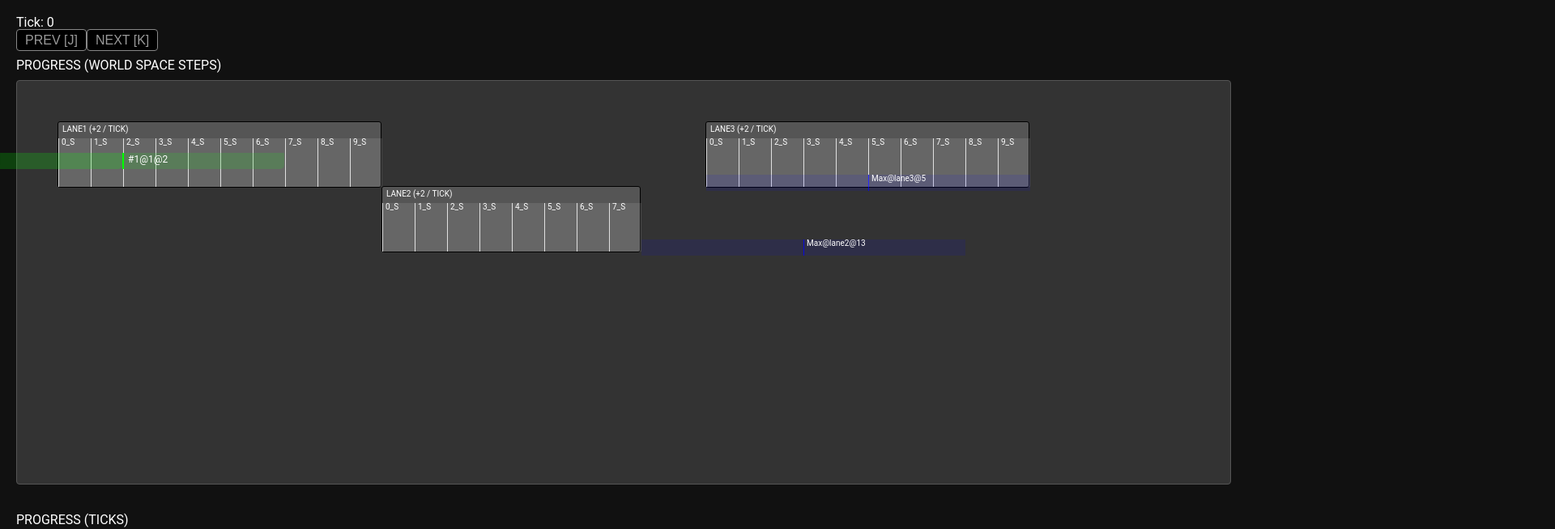
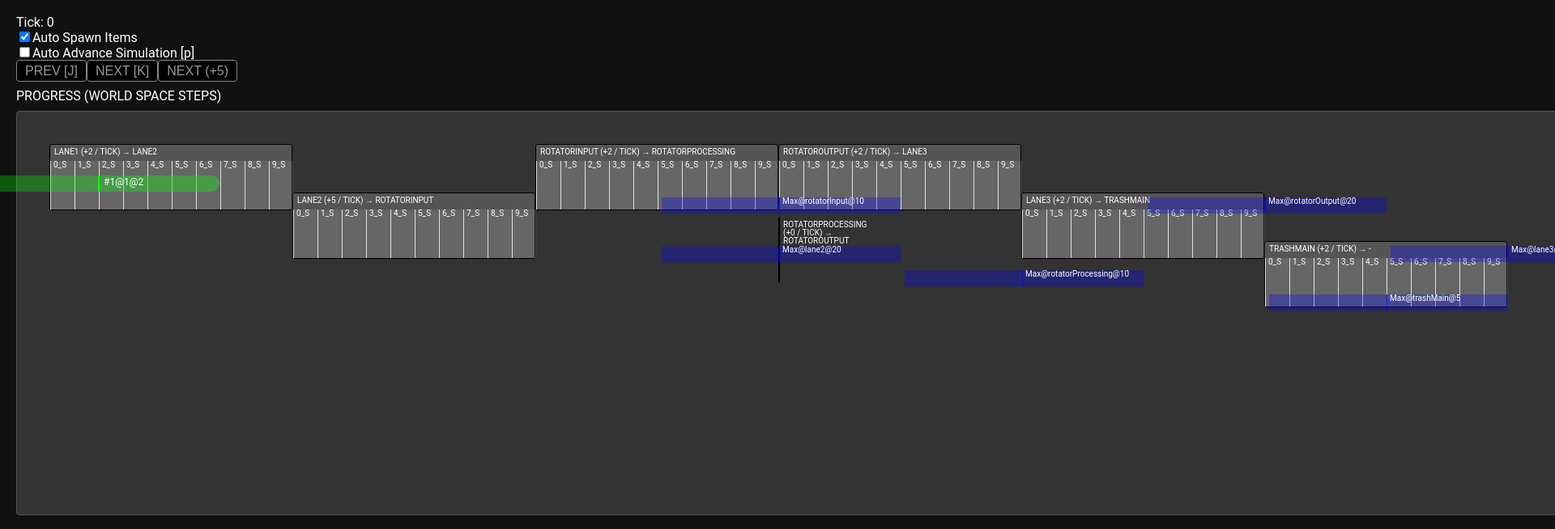
Before and after one commit to tobspr-games/shapez2-simulation-visualizer, a Vue app: page / in a window 1280 px wide. Shown: the top 654 px of the page at 81% size, 1920 px wide, since content can reach past the window. Built offline with nearby package versions, Linux system fonts and the light colour scheme.

Commit message:
Update simulation

```diff
--- a/src/assets/scss/style.scss
+++ b/src/assets/scss/style.scss
@@ -1,6 +1,6 @@
 @import "./reset.scss";
 
-$pixelPerStep: 40px;
+$pixelPerStep: 30px;
 $itemSize: 10;
 
 body {
@@ -27,7 +27,7 @@ button {
 }
 
 .simFrame {
-    width: 1500px;
+    width: 2000px;
     height: 500px;
     background: #333;
     border: 1px solid #555;
@@ -72,17 +72,17 @@ h3 {
         border-left: 1px solid rgba(blue, 0.8);
         height: 20px;
 
-        box-shadow: rgba(blue, 0.1) (-$pixelPerStep * $itemSize / 2) 0 0 0;
+        box-shadow: rgba(blue, 0.3) (-$pixelPerStep * $itemSize / 2 + 5px) 0 0 0;
         padding-left: 3px;
         font-size: 10px;
         color: #fff;
         // width: 10px;
         width: $pixelPerStep * $itemSize / 2;
-        background: rgba(blue, 0.1);
+        background: rgba(blue, 0.3);
         overflow: visible;
         white-space: nowrap;
         z-index: 50;
-        transition: left 0.3s linear;
+        transition: left 0.1s linear;
     }
     .name {
         font-size: 10px;
@@ -100,23 +100,24 @@ h3 {
         height: 20px;
         &.world {
             width: $pixelPerStep * $itemSize / 2;
-            box-shadow: rgba(0, 255, 0, 0.2) (-$pixelPerStep * $itemSize / 2) 0 0 0;
+            box-shadow: rgba(0, 255, 0, 0.3) (-$pixelPerStep * $itemSize / 2 + 5px) 0 0 0;
         }
         &.progress {
             width: $pixelPerStep * 1;
             height: 40px;
         }
 
-        transition: left 0.3s linear;
+        transition: left 0.1s linear;
         font-size: 12px;
-        background: rgba(39, 209, 39, 0.2);
-        z-index: 20;
+        background: rgba(39, 209, 39, 0.5);
+        z-index: 200;
         border-left: 2px solid rgb(0, 255, 0);
         border-top-right-radius: 0px;
         box-sizing: border-box;
         padding-left: 5px;
         padding-top: 2px;
-        border-bottom-right-radius: 5px;
+        border-top-right-radius: 10px;
+        border-bottom-right-radius: 10px;
     }
 }
 
--- a/src/pages/Home.vue
+++ b/src/pages/Home.vue
@@ -3,22 +3,31 @@
   .info
     | Tick: {{ tick }}
     br
+    label
+      input(type="checkbox", v-model="autoSpawnItems")
+      | Auto Spawn Items
+    br
+    label
+      input(type="checkbox", v-model="autoAdvanceSimulation")
+      | Auto Advance Simulation [p]
+    br
     button(@click="prevTick()", :disabled="snapshots.length == 0") Prev [j]
     button(@click="nextTick()") Next [k]
+    button(@click="nextMaxTick()") Next (+{{maxTicksPerFrame}})
   h3 PROGRESS (WORLD SPACE STEPS)
   .simFrame
     .beltLane(v-for="lane in lanes" :style="{ width: (PIXEL_PER_STEP * Number(lane.Definition.Length_S) - 2) + 'px', left: (10 + PIXEL_PER_STEP * Number(lane.PosXw) + 'px'),  top: (10 + PIXEL_PER_STEP * Number(lane.PosYw) + 'px') }")
-      .name {{ lane.Name }} (+{{ lane.Definition.StepsPerTick_S  }} / tick)
+      .name {{ lane.Name }} (+{{ lane.Definition.StepsPerTick_S  }} / tick) &RightArrow; {{ lane.NextLane == null ? "-" : lane.NextLane.Name }}
       .tick(v-for="i in Number(lane.Definition.Length_S)", :style="{ left: ((i-1) * PIXEL_PER_STEP) + 'px'}") {{ i-1 }}_S
       .maxStep(:style="{ left: ((Number(lane.MaxStep_S)) * PIXEL_PER_STEP) + 'px'}") Max@{{ lane.Name }}@{{ lane.MaxStep_S }}
-      .item.world(v-if="lane.Item" :style="{ left: (Number(lane.Definition.TicksToSteps_S(lane.Progress_T)) * PIXEL_PER_STEP) + 'px'}") \#{{ lane.Item.UID }}@{{ lane.Progress_T }}@{{ lane.Definition.TicksToSteps_S(lane.Progress_T) }}
+      .item.world(v-if="lane.Item", :key="lane.Item.UID" :style="{ left: (Number(lane.Definition.TicksToSteps_S(lane.Progress_T)) * PIXEL_PER_STEP) + 'px'}") \#{{ lane.Item.UID }}@{{ lane.Progress_T }}@{{ lane.Definition.TicksToSteps_S(lane.Progress_T) }}
   br
   h3 PROGRESS (TICKS)
   .simFrame
     .beltLane(v-for="lane in lanes" :style="{ width: (PIXEL_PER_STEP * Number(lane.Definition.Duration_T) - 2) + 'px', left: (10 + PIXEL_PER_STEP * Number(lane.PosX) + 'px'),  top: (10 + PIXEL_PER_STEP * Number(lane.PosY) + 'px') }")
       .name {{ lane.Name }}
       .tick(v-for="i in Number(lane.Definition.Duration_T)", :style="{ left: ((i-1) * PIXEL_PER_STEP) + 'px'}") {{ i-1 }}_T
-      .item.progress(v-if="lane.Item" :style="{ left: (Number(lane.Progress_T) * PIXEL_PER_STEP) + 'px'}") \#{{ lane.Item.UID }}@{{ lane.Progress_T }}
+      .item.progress(v-if="lane.Item" :key="lane.Item.UID" :style="{ left: (Number(lane.Progress_T) * PIXEL_PER_STEP) + 'px'}") \#{{ lane.Item.UID }}@{{ lane.Progress_T }}
 
   h3 CONTENTS
 
@@ -51,9 +60,13 @@
     import { BeltItem } from "@/simulation/BeltItem";
     import type { int } from "@/simulation/polyfill";
 
-    let PIXEL_PER_STEP = 40;
+    let PIXEL_PER_STEP = 30;
     let tick = ref(0);
-    let lanes = reactive(SCENARIO);
+    let lanes = reactive(SCENARIO.lanes.slice().reverse());
+    let buildings = reactive(SCENARIO.buildings.slice().reverse());
+    let autoSpawnItems = ref(true);
+    let autoAdvanceSimulation = ref(false);
+    let maxTicksPerFrame = ref(BeltLaneDefinition.TICKS_PER_SECOND / 2n);
 
     type Snapshot = { item?: BeltItem; progress_T: int; maxStep_S: int }[];
     function makeSnapshot() {
@@ -71,12 +84,18 @@
 
     let snapshots: Snapshot[] = [];
 
-    function nextTick() {
+    function nextTick(ticks: int = 1n) {
         snapshots.push(makeSnapshot());
-        ++tick.value;
+        tick.value += Number(ticks);
         for (var lane of lanes) {
-            BeltSimulation.UpdateLane(lane, 1n);
-            console.log(lane.Item, lane.Progress_T);
+            BeltSimulation.UpdateLane(lane, ticks);
+        }
+        if (autoSpawnItems.value) {
+            var firstLane = lanes[lanes.length - 1];
+            if (!firstLane.HasItem && firstLane.MaxStep_S >= 0) {
+                firstLane.Item = new BeltItem();
+                firstLane.Progress_T = firstLane.MaxTickClamped_T;
+            }
         }
     }
     function prevTick() {
@@ -93,12 +112,27 @@
         }
     }
 
+    function nextMaxTick() {
+        nextTick(maxTicksPerFrame.value);
+    }
+
+    function automaticTick() {
+        if (!autoAdvanceSimulation.value) {
+            return;
+        }
+        nextTick();
+    }
+
+    setInterval(automaticTick, 250);
+
     window.addEventListener("keydown", (ev) => {
         console.log(ev.key);
         if (ev.key == "k") {
             nextTick();
         } else if (ev.key == "j") {
             prevTick();
+        } else if (ev.key == "p") {
+            autoAdvanceSimulation.value = !autoAdvanceSimulation.value;
         }
     });
 </script>
--- a/src/simulation/BeltLane.ts
+++ b/src/simulation/BeltLane.ts
@@ -18,7 +18,7 @@ export class BeltLane {
     public PosYw: int = 0n;
 
     public PreAcceptHook?: (item: BeltItem) => BeltItem;
-    public PostAcceptHook?: (lane: BeltLane, remainingTicks: int) => int;
+    public PostAcceptHook?: (lane: BeltLane, remainingTicks: int) => void;
     public ProgressClampHook?: (item: BeltLane, ticks: int) => int;
 
     public get Empty(): boolean {
--- /dev/null
+++ b/src/simulation/MapEntity.ts
@@ -0,0 +1,5 @@
+import { int } from "@/simulation/polyfill";
+
+export class MapEntity {
+    public OnUpdate(deltaTicks_T: int): void {}
+}
--- a/src/simulation/Scenario.ts
+++ b/src/simulation/Scenario.ts
@@ -2,25 +2,49 @@ import { BeltItem } from "@/simulation/BeltItem";
 import { BeltLane } from "@/simulation/BeltLane";
 import { BeltLaneDefinition } from "@/simulation/BeltLaneDefinition";
 import { BeltSimulation } from "@/simulation/BeltSimulation";
+import { MapEntity } from "@/simulation/MapEntity";
+import { RotatorEntity } from "@/simulation/buildings/Rotator";
+import { TrashEntity } from "@/simulation/buildings/Trash";
 
 let item = new BeltItem();
 let standardDef = new BeltLaneDefinition("normal", 0.5, 0.5);
-let fastLaneDef = new BeltLaneDefinition("fast", 0.4, 0.4);
+let fastLaneDef = new BeltLaneDefinition("fast", 0.25, 0.5);
 
 let lane1 = new BeltLane("lane1", standardDef, 1n, 1n, 1n, 1n);
+let lane2 = new BeltLane("lane2", fastLaneDef, 6n, 2n, 11n, 3n);
+let lane3 = new BeltLane("lane3", standardDef, 31n, 2n, 41n, 3n);
 
-let lane2 = new BeltLane("lane2", fastLaneDef, 6n, 2n, 11n, 3n);
-let lane3 = new BeltLane("lane3", standardDef, 11n, 1n, 21n, 1n);
+var rotator = new RotatorEntity(11n, 1n, 21n, 1n);
+let trash = new TrashEntity(41n, 2n, 51n, 5n);
 
 lane1.Item = item;
 lane1.Progress_T = 1n;
 
 lane1.NextLane = lane2;
-lane2.NextLane = lane3;
+lane2.NextLane = rotator.InputLane;
 
-export let SCENARIO: BeltLane[] = [lane1, lane2, lane3].reverse();
+rotator.OutputLane.NextLane = lane3;
+lane3.NextLane = trash.MainLane;
 
-for (var lane of SCENARIO) {
+type Scenario = {
+    lanes: BeltLane[];
+    buildings: MapEntity[];
+};
+
+export let SCENARIO: Scenario = {
+    lanes: [
+        lane1,
+        lane2,
+        rotator.InputLane,
+        rotator.ProcessingLane,
+        rotator.OutputLane,
+        lane3,
+        trash.MainLane,
+    ],
+    buildings: [],
+};
+
+for (var lane of SCENARIO.lanes) {
     if (lane.HasItem) {
         BeltSimulation.UpdateLaneMaxProgressWithItem(lane);
     } else {
--- /dev/null
+++ b/src/simulation/buildings/Rotator.ts
@@ -0,0 +1,50 @@
+import { BeltLane } from "@/simulation/BeltLane";
+import { BeltLaneDefinition } from "@/simulation/BeltLaneDefinition";
+import { MapEntity } from "@/simulation/MapEntity";
+import { int } from "@/simulation/polyfill";
+
+export class RotatorEntity extends MapEntity {
+    public InputLane: BeltLane;
+    public ProcessingLane: BeltLane;
+    public OutputLane: BeltLane;
+
+    protected static InputDefinition: BeltLaneDefinition = new BeltLaneDefinition("RotatorInput", 0.5, 0.5);
+    protected static ProcessingDefinition: BeltLaneDefinition = new BeltLaneDefinition(
+        "RotatorProcessing",
+        0.5,
+        0,
+    );
+    protected static OutputDefinition: BeltLaneDefinition = new BeltLaneDefinition("RotatorOutput", 0.5, 0.5);
+
+    constructor(posX: int, posY: int, posXw: int, posYw: int) {
+        super();
+        this.OutputLane = new BeltLane(
+            "rotatorOutput",
+            RotatorEntity.InputDefinition,
+            posX + 10n,
+            posY,
+            posXw + 10n,
+            posYw,
+            undefined,
+        );
+        this.ProcessingLane = new BeltLane(
+            "rotatorProcessing",
+            RotatorEntity.ProcessingDefinition,
+            posX + 5n,
+            posY + 2n,
+            posXw + 10n,
+            posYw + 3n,
+            this.OutputLane,
+        );
+
+        this.InputLane = new BeltLane(
+            "rotatorInput",
+            RotatorEntity.OutputDefinition,
+            posX,
+            posY,
+            posXw,
+            posYw,
+            this.ProcessingLane,
+        );
+    }
+}
--- /dev/null
+++ b/src/simulation/buildings/Trash.ts
@@ -0,0 +1,32 @@
+import { BeltLane } from "@/simulation/BeltLane";
+import { BeltLaneDefinition } from "@/simulation/BeltLaneDefinition";
+import { MapEntity } from "@/simulation/MapEntity";
+import { int } from "@/simulation/polyfill";
+
+export class TrashEntity extends MapEntity {
+    public MainLane: BeltLane;
+
+    protected static TrashInputDefinition: BeltLaneDefinition = new BeltLaneDefinition(
+        "TrashInput",
+        0.5,
+        0.5,
+    );
+
+    constructor(posX: int, posY: int, posXw: int, posYw: int) {
+        super();
+        this.MainLane = new BeltLane(
+            "trashMain",
+            TrashEntity.TrashInputDefinition,
+            posX,
+            posY,
+            posXw,
+            posYw,
+            undefined,
+        );
+
+        this.MainLane.PostAcceptHook = (lane, remainingTicks) => {
+            lane.ClearLaneRaw_UNSAFE();
+            lane.MaxStep_S = 4n * BeltLaneDefinition.STEPS_PER_UNIT;
+        };
+    }
+}
```
